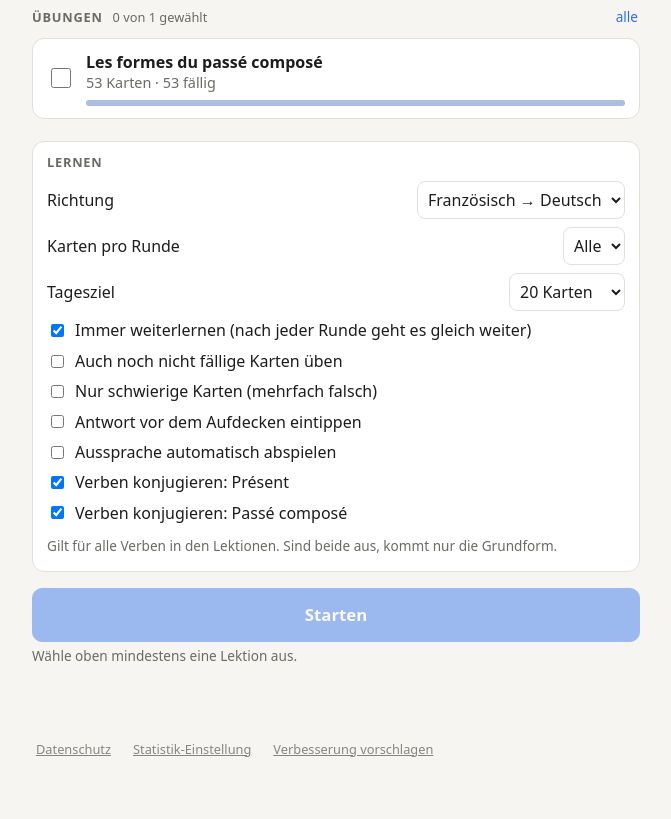
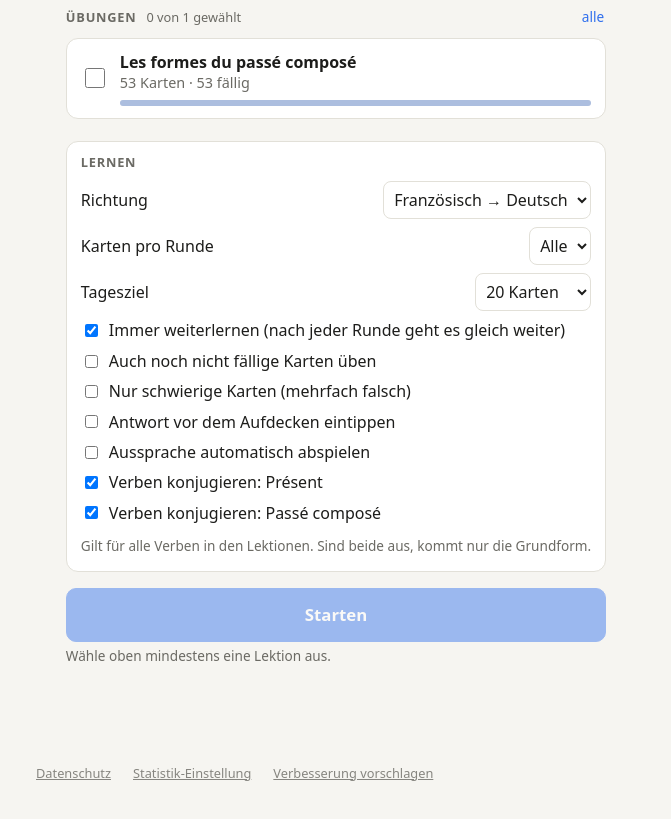
Before and after one commit to Schnax3/voc, a website: page index.html in a window 1280 px wide. Shown: the part 1419-2238 px from the top of the page, without its empty margins (304-975 px from the left). Drawn offline with Linux system fonts and the light colour scheme; no server answers.

Commit message:
Fußbereich (Datenschutz/Statistik) immer am Seitenende, Icon mit purpose any für Taskleiste (#25, #27)
Co-Authored-By: Claude Sonnet 5.5 <noreply@anthropic.com>

```diff
--- a/style.css
+++ b/style.css
@@ -1,7 +1,8 @@
 :root{color-scheme:light;--bg:#f6f5f1;--card:#fff;--ink:#1d1d1b;--mut:#6b6a64;--acc:#2f6fed;--ok:#1f9d55;--bad:#d64545;--line:#e2e0d8;--on-acc:#fff;--on-ok:#fff;--on-bad:#fff}
 :root[data-theme="dark"]{color-scheme:dark;--bg:#161614;--card:#222220;--ink:#efeee8;--mut:#9a9890;--acc:#6b9bff;--line:#383733}
 *{box-sizing:border-box}
-body{margin:0;font:16px/1.4 system-ui,sans-serif;background:var(--bg);color:var(--ink)}
+body{margin:0;font:16px/1.4 system-ui,sans-serif;background:var(--bg);color:var(--ink);min-height:100vh;min-height:100dvh;display:flex;flex-direction:column}
+body>#app{flex:1 0 auto}
 main{max-width:640px;margin:0 auto;padding:20px 16px 60px}
 h1{font-size:1.6rem;margin:.2em 0 .1em}
 .mut{color:var(--mut);font-size:.9rem}
@@ -39,7 +40,7 @@ hr{width:100%;border:0;border-top:1px solid var(--line)}
 #consent .in{max-width:640px;margin:0 auto}
 #consent p{margin:0 0 10px;font-size:.9rem}
 #consent .btns{margin:0}
-#foot{max-width:640px;margin:0 auto;padding:4px 16px calc(24px + env(safe-area-inset-bottom));font-size:.8rem;color:var(--mut);opacity:.8;display:flex;gap:14px;align-items:center}
+#foot{width:100%;box-sizing:border-box;max-width:640px;margin:24px auto 0;flex-shrink:0;padding:4px 16px calc(24px + env(safe-area-inset-bottom));font-size:.8rem;color:var(--mut);opacity:.8;display:flex;gap:14px;align-items:center}
 #foot a,#stat-link,#feedback-link{color:var(--mut);background:none;border:0;padding:4px;font:inherit;text-decoration:underline;cursor:pointer}
 #foot [hidden]{display:none}
 #consent a{color:var(--acc)}
```
Also changed, not shown: manifest.webmanifest.
